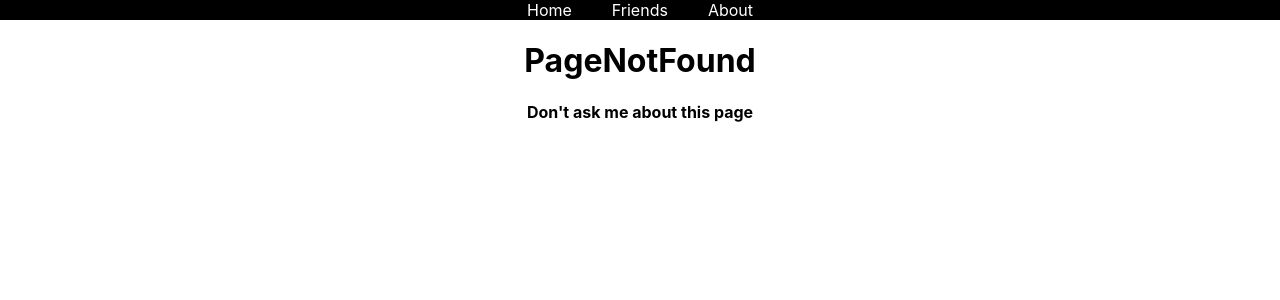
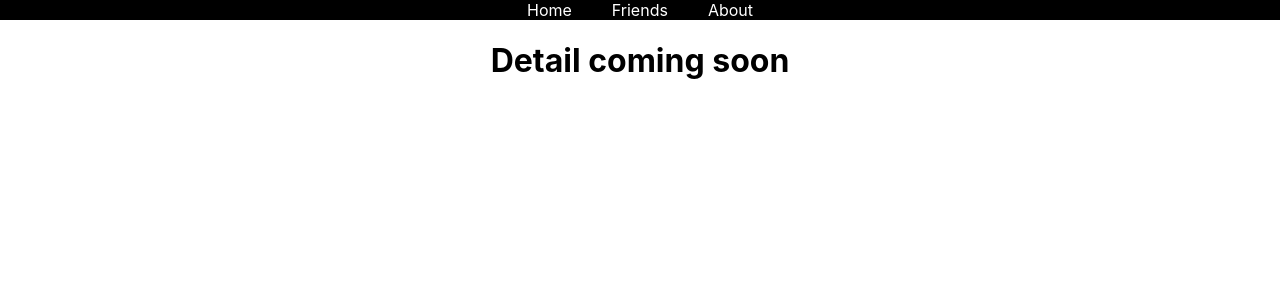
Before and after one commit to Momenuzzaman/react-router, a React (Create React App) app: page /friend/1 in a window 1280 px wide. Shown: the top 300 px of the page. Built offline with nearby package versions, Linux system fonts and the light colour scheme.

Commit message:
add dynamic path

```diff
--- a/src/App.js
+++ b/src/App.js
@@ -1,6 +1,7 @@
 import { Route, Routes } from 'react-router-dom';
 import './App.css';
 import About from './Components/About/About';
+import FriendDetai from './Components/FriendDetail/FriendDetai';
 import Friends from './Components/Friends/Friends';
 import Header from './Components/Header/Header';
 import Home from './Components/Home/Home';
@@ -15,6 +16,7 @@ function App() {
         <Route path="/friends" element={<Friends/>}/>
         <Route path="/about" element={<About/>}/>
         <Route path="*" element={<PageNotFound/>}/>
+        <Route path='/friend/:id' element={<FriendDetai></FriendDetai>}></Route>
       </Routes>
     </div>
   );
--- a/src/Components/Friend/Friend.css
+++ b/src/Components/Friend/Friend.css
@@ -1,6 +1,6 @@
 .friend-container{
     border: 1px solid gray;
     width:500px;
-    height:200px;
+    height:250px;
     margin: 20px;
 }
--- a/src/Components/Friend/Friend.js
+++ b/src/Components/Friend/Friend.js
@@ -1,14 +1,17 @@
+import { Link } from 'react-router-dom';
 import './Friend.css';
 
 const Friend = (props) => {
     console.log(props);
-    const {name,phone,address,company} = props.friend;
+    const {name,phone,address,company,id} = props.friend;
+    const url = `/friend/${id}`;
     return (
         <div className="friend-container">
             <h3>Name: {name}</h3>
             <h3>Phone:{phone}</h3>
             <p>Address: {address.street}</p>
             <p>Company: {company.name}</p>
+            <Link to={url}>Detail</Link>
         </div>
     );
 };
--- /dev/null
+++ b/src/Components/FriendDetail/FriendDetai.js
@@ -0,0 +1,10 @@
+
+const FriendDetai = () => {
+    return (
+        <div>
+            <h1>Detail coming soon</h1>
+        </div>
+    );
+};
+
+export default FriendDetai;
```
